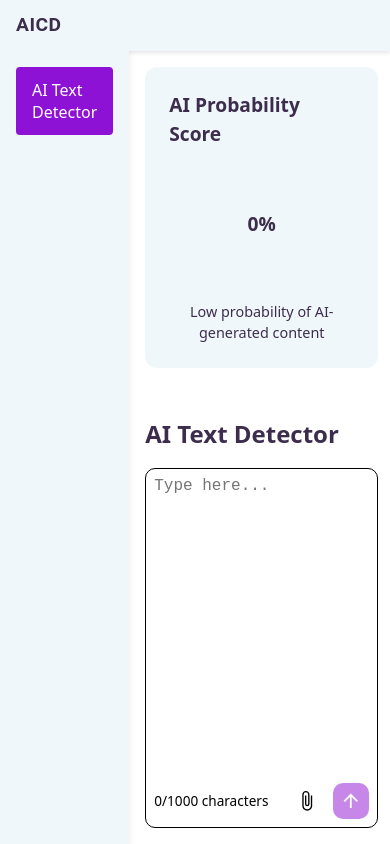
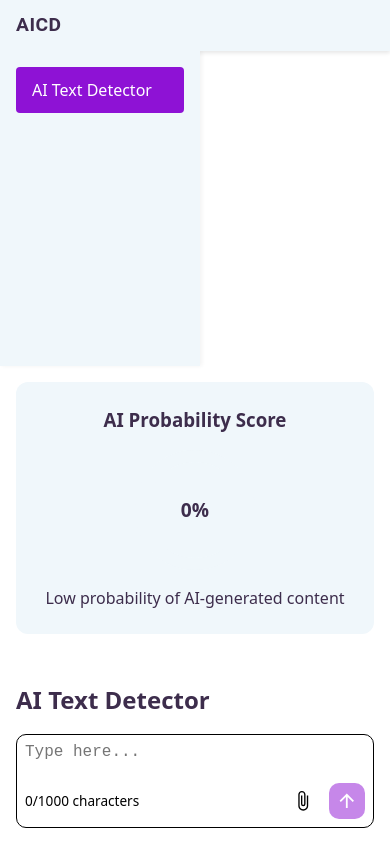
Before and after one commit to meekaaeelBooley/AI-Content-Detector, a React (Vite) app in the folder frontend/: page / in a window 390 px wide. Built offline with nearby package versions, Linux system fonts and the light colour scheme.

Commit message:
Updated for navigation from HomePage to this page

```diff
--- a/frontend/src/features/AITextDetectorPage/AITextDetectorPage.css
+++ b/frontend/src/features/AITextDetectorPage/AITextDetectorPage.css
@@ -2,103 +2,65 @@
 .ai-text-detector-page {
   display: flex;
   flex-direction: column;
-  height: 100vh; /* Full viewport height */
+  height: 100vh;
   background-color: #ffffff;
 }
 
 /* Content area below header */
 .main-content {
-  display: flex;
-  flex: 1; /* Take remaining vertical space */
+  display: flex; /* This makes Panel and content-area side by side */
+  flex: 1;
   overflow: hidden;
-  height: calc(100vh - 64px); /* Subtract header height */
 }
 
-/* Primary content container */
+/* This container should hold both text input and metric */
 .content-area {
-  display: flex;
-  flex: 1; /* Fill available space */
+  display: flex; /* This makes text input and metric side by side */
+  flex: 1;
   padding: 2rem;
-  gap: 2rem; /* Spacing between input and metric sections */
+  gap: 2rem;
+}
+
+/* Panel should have fixed width */
+.panel-container {
+  width: 200px; /* Fixed width for the panel */
+  flex-shrink: 0; /* Prevent panel from shrinking */
 }
 
 /* Text input section */
 .text-input-container {
-  flex: 2; /* 2:1 ratio with metric container */
+  flex: 2; /* 2 parts for text input */
   display: flex;
   flex-direction: column;
-  gap: 1rem; /* Spacing between title and input */
-}
-
-/* Panel title styling */
-.panel-title {
-  color: #3D2D4C; /* Dark purple */
-  margin: 0;
-  font-size: 1.5rem;
-  font-weight: 600;
+  gap: 1rem;
 }
 
 /* Metric display section */
 .metric-container {
-  flex: 1; /* 1:2 ratio with text input */
+  flex: 1; /* 1 part for metric */
   display: flex;
   flex-direction: column;
   align-items: center;
   justify-content: center;
-  gap: 1rem; /* Spacing between elements */
-  background-color: #F0F7FB; /* Light blue background */
+  gap: 1rem;
+  background-color: #F0F7FB;
   border-radius: 12px;
   padding: 1.5rem;
-}
-
-/* Metric title */
-.metric-container h3 {
-  color: #3D2D4C;
-  margin: 0;
-  font-size: 1.2rem;
-}
-
-/* Score description text */
-.metric-description {
-  text-align: center;
-  color: #3D2D4C;
-  font-size: 0.9rem;
-  max-width: 200px; /* Limit text width */
-  margin: 0;
-}
-
-/* Processing state container */
-.processing-indicator {
-  display: flex;
-  flex-direction: column;
-  align-items: center;
-  gap: 0.5rem; /* Spacing between spinner and text */
-}
-
-/* Loading spinner animation */
-.spinner {
-  width: 40px;
-  height: 40px;
-  border: 4px solid #F0F7FB; /* Light blue border */
-  border-top: 4px solid #8E12D5; /* Purple spinning part */
-  border-radius: 50%;
-  animation: spin 1s linear infinite; /* Continuous rotation */
-}
-
-@keyframes spin {
-  0% { transform: rotate(0deg); }
-  100% { transform: rotate(360deg); }
 }
 
 /* Responsive design for mobile */
 @media (max-width: 768px) {
   .main-content {
-    height: calc(100vh - 51px); /* Adjusted for smaller mobile header */
+    flex-direction: column; /* Stack panel above content on mobile */
+  }
+
+  .panel-container {
+    width: 100%; /* Full width panel on mobile */
   }
 
   .content-area {
-    flex-direction: column; /* Stack vertically on mobile */
-    padding: 1rem; /* Reduced padding */
+    flex-direction: column;
+    padding: 1rem;
   }
 
   .metric-container {
--- a/frontend/src/features/AITextDetectorPage/AITextDetectorPage.jsx
+++ b/frontend/src/features/AITextDetectorPage/AITextDetectorPage.jsx
@@ -4,10 +4,6 @@ import Panel from "../../components/Panel";
 import TextInput from "../../components/TextInput";
 import Metric from "../../components/Metric";
 import "./AITextDetectorPage.css";
-
-/*
-The main page component that orchestrates the AI text detection workflow, managing state for user input, processing, and detection results.
-*/
 
 const AITextDetectorPage = () => {
   const [selectedPanel, setSelectedPanel] = useState("AI Text Detector");
@@ -16,22 +12,15 @@ const AITextDetectorPage = () => {
 
   const panelButtons = ["AI Text Detector"];
 
-  /*
-  Manages navigation between different detection features
-  */
   const handlePanelSelect = (button) => {
     setSelectedPanel(button);
-    setAiScore(0); // Reset score when switching panels
+    setAiScore(0);
   };
 
-  /*
-  Processes text input and initiates AI analysis
-  */
   const handleTextSubmit = (text) => {
     console.log("Text submitted:", text);
     setIsProcessing(true);
 
-    // Simulate AI processing with timeout
     setTimeout(() => {
       const randomScore = Math.floor(Math.random() * 100);
       setAiScore(randomScore);
@@ -39,12 +28,10 @@ const AITextDetectorPage = () => {
     }, 1500);
   };
 
-  //Handles file uploads and validation
   const handleFileAttach = (file) => {
     console.log("File attached:", file.name);
     setIsProcessing(true);
 
-    // Simulate file processing with longer timeout
     setTimeout(() => {
       const randomScore = Math.floor(Math.random() * 100);
       setAiScore(randomScore);
@@ -52,7 +39,6 @@ const AITextDetectorPage = () => {
     }, 2000);
   };
 
-  //Resets application state on logo click
   const handleLogoClick = () => {
     setSelectedPanel("AI Text Detector");
     setAiScore(0);
@@ -64,11 +50,13 @@ const AITextDetectorPage = () => {
       <Header onLogoClick={handleLogoClick} />
 
       <div className="main-content">
+        {/* Panel on the left */}
         <Panel
           buttons={panelButtons}
           onSelect={handlePanelSelect}
         />
 
+        {/* Content area on the right (text input + metric) */}
         <div className="content-area">
           <div className="text-input-container">
             <h2 className="panel-title">{selectedPanel}</h2>
```
Also changed, not shown: 1 other file (tests, documents, lock files or other folders).
